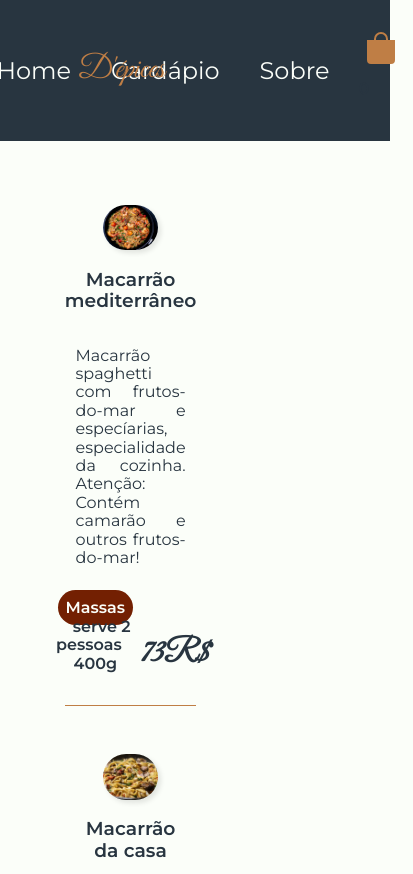
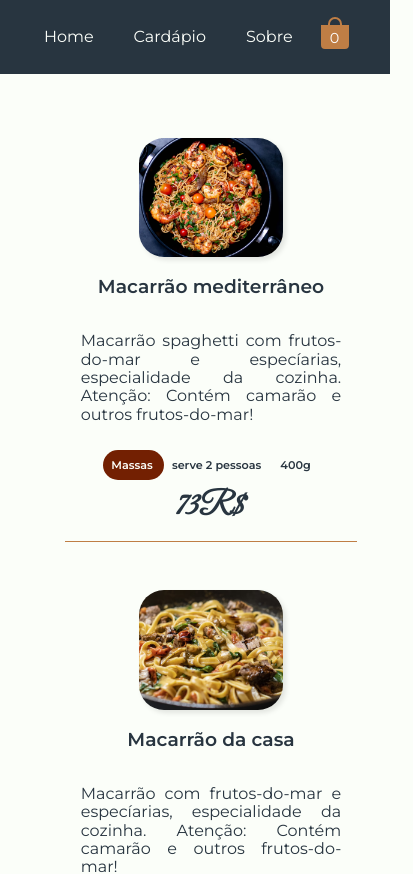
Before and after one commit to GabrielEvangelista0/Restaurante, a React (Create React App) app: page /cardapio in a window 390 px wide. Shown: the top 874 px of the page, 413 px wide, since content can reach past the window. Built offline with nearby package versions, Linux system fonts and the light colour scheme.

Commit message:
comecei o responsivo

```diff
--- a/src/components/Menu/index.tsx
+++ b/src/components/Menu/index.tsx
@@ -20,7 +20,6 @@ export default function Menu() {
 
 
     ]
-    const [numero, setnumero] = useState<number>(5)
     return (
 
         <StyledMenu>
@@ -40,8 +39,10 @@ export default function Menu() {
 }
 
 const StyledMenu = styled.nav`
+    width: 100vw;
     display: flex;
     align-items: center;
+    justify-content: center;
         ul{
         display: flex;
         align-items: center;
@@ -68,4 +69,14 @@ const StyledMenu = styled.nav`
         }
     }
 
+    @media screen and (max-width: 900px) {
+       ul{
+        li{
+            a{
+                font-size: 1rem;
+            }
+        }
+       }
+    }
+
 `
--- a/src/components/PaginaPadrao/indec.tsx
+++ b/src/components/PaginaPadrao/indec.tsx
@@ -12,9 +12,9 @@ export default function PaginaPadrao() {
                 <h1>D'épices</h1>
                 <Menu/>
             </Header>
-            <div className="conteudo">
+            <main className="conteudo">
                 <Outlet />
-            </div>
+            </main>
             <Footer/>
         </div>
     )
@@ -32,4 +32,10 @@ const Header = styled.header`
     left: 20%;
  }
 
+ @media screen and (max-width: 768px) {
+    h1{
+        display: none;
+    }
+ }
+
 `
--- a/src/components/PaginaPadrao/index.css
+++ b/src/components/PaginaPadrao/index.css
@@ -1,3 +1,3 @@
 .conteudo{
-   min-height: calc(100vh - 184px);
+   min-height: calc(100vh - 154px);
 }
--- /dev/null
+++ b/src/components/SacolaButton/icon.tsx
@@ -0,0 +1,29 @@
+import { BsBagFill } from '@react-icons/all-files/bs/BsBagFill'
+import { useRecoilValue } from 'recoil'
+import { pratosPedidosState } from 'state/atom'
+import styled from 'styled-components'
+
+export default function Icon(){
+    const pedidos = useRecoilValue(pratosPedidosState)
+    return(
+        <StyledIcon>
+            <BsBagFill/>
+            <span>{pedidos.length}</span>
+        </StyledIcon>
+    )
+}
+
+const StyledIcon = styled.div`
+    font-size: 2rem;
+    &:hover{
+        color: var(--cor4);
+    }
+    span{
+        color: white;
+        position: relative;
+        font-size: 0.9rem;
+        top: -6px;
+        left: -50%;
+    }
+
+`
--- a/src/components/SacolaButton/index.tsx
+++ b/src/components/SacolaButton/index.tsx
@@ -3,15 +3,14 @@ import { useNavigate } from 'react-router-dom'
 import { useRecoilValue } from 'recoil'
 import { pratosPedidosState } from 'state/atom'
 import styled from 'styled-components'
+import Icon from './icon'
 
 export default function SacolaButton() {
     const navegate = useNavigate()
-    const pedidos = useRecoilValue(pratosPedidosState)
 
     return (
         <Sacola onClick={() => navegate('/sacola/')}>
-            <BsBagFill/>
-            <span> {pedidos.length} </span>
+            <Icon/>
         </Sacola>
     )
 }
@@ -22,21 +21,7 @@ const Sacola = styled.button`
     font-size: 2rem;
     border: none;
     border-radius: 50%;
-    padding: 1rem;
     cursor: pointer;
     transition: 200ms;
 
-    &:hover{
-        color: var(--cor4);
-    }
-
-    span{
-        color: var(--cor1);
-        font-size: 1rem;
-        font-weight: bold;
-        position: relative;
-        top: -7px;
-        left: -55%;
-    }
-
 `
--- a/src/pages/Cardapio/index.tsx
+++ b/src/pages/Cardapio/index.tsx
@@ -40,6 +40,11 @@ const StyledCardapio = styled.div`
     width: 75%;
     padding: 2rem 0px;
 
+    @media screen and (max-width: 860px){
+        flex-direction: column;
+        align-items: center;
+    }
+
 `
 
 const StyledPrato = styled.div`
@@ -70,13 +75,11 @@ const StyledPrato = styled.div`
         }
         .tags-price{
             display: flex;
-            padding: 1rem;
-            justify-content: space-between;
+            justify-content: space-evenly;
             align-items: flex-end;
 
             .tags{
                 span{
-                    margin: 0 0.3rem;
                     padding: .5rem;
                     border-radius: 25px;
                     font-weight: bold;
@@ -106,4 +109,28 @@ const StyledPrato = styled.div`
                 font-weight: bold;
             }
         }
+
+        @media screen and (max-width: 1024px) {
+            .tags-price{
+                margin-top: 1rem;
+                display: block;
+                .tags{
+                font-size: .9rem;
+                margin-bottom: 1rem;
+                }
+            }
+        }
+
+        @media screen and (max-width: 860px) {
+            width: 100%;
+        }
+
+        @media screen and (max-width: 396px) {
+            .tags{
+                span{
+                    font-size: 0.7rem;
+                }
+            }
+        }
+
 `
--- a/src/pages/FinalizarPedido/index.tsx
+++ b/src/pages/FinalizarPedido/index.tsx
@@ -1,9 +1,11 @@
 export default function FinalizarPedido(){
     return(
-        <div>
-            <h1>
-                Finalizar Pedido
-            </h1>
-        </div>
+        <section>
+            <form>
+                <fieldset>
+
+                </fieldset>
+            </form>
+        </section>
     )
 }
--- a/src/pages/Home/Home.tsx
+++ b/src/pages/Home/Home.tsx
@@ -6,7 +6,7 @@ export default function Home() {
         <StyledHome>
 
             <Menu />
-            <div>
+            <div className="texto-home">
                 <h1>Restaurante D'épices</h1>
                 <span>
                     Sempre servindo comida boa.
@@ -29,7 +29,7 @@ const StyledHome = styled.div`
     background-size: cover;
     background-position: center center;
 
-    div{
+    .texto-home{
         text-align: center;
 
     h1{
@@ -43,4 +43,15 @@ const StyledHome = styled.div`
         }
     }
 
+    @media screen and (max-width: 430px) {
+        .texto-home{
+            h1{
+                font-size: 2.5rem;
+            }
+            span{
+                font-size: 1rem;
+            }
+        }
+    }
+
 `
```
